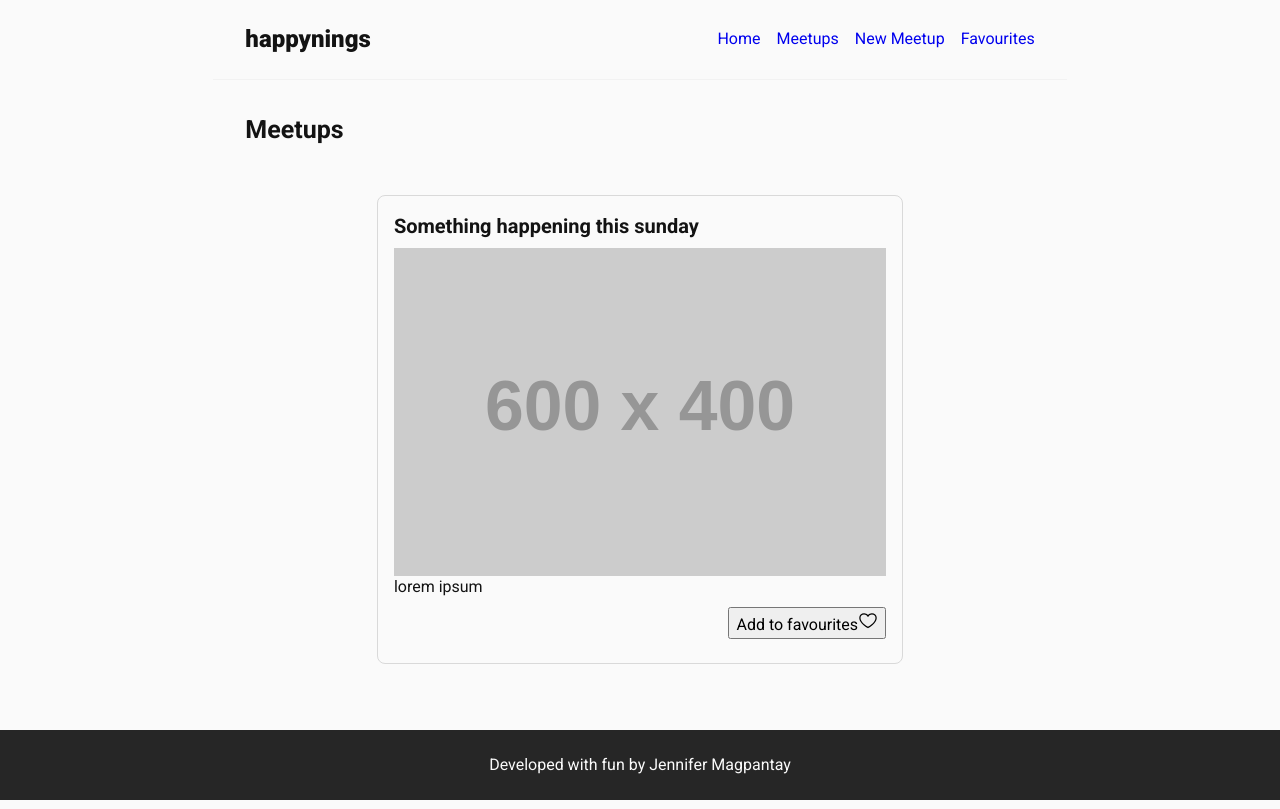
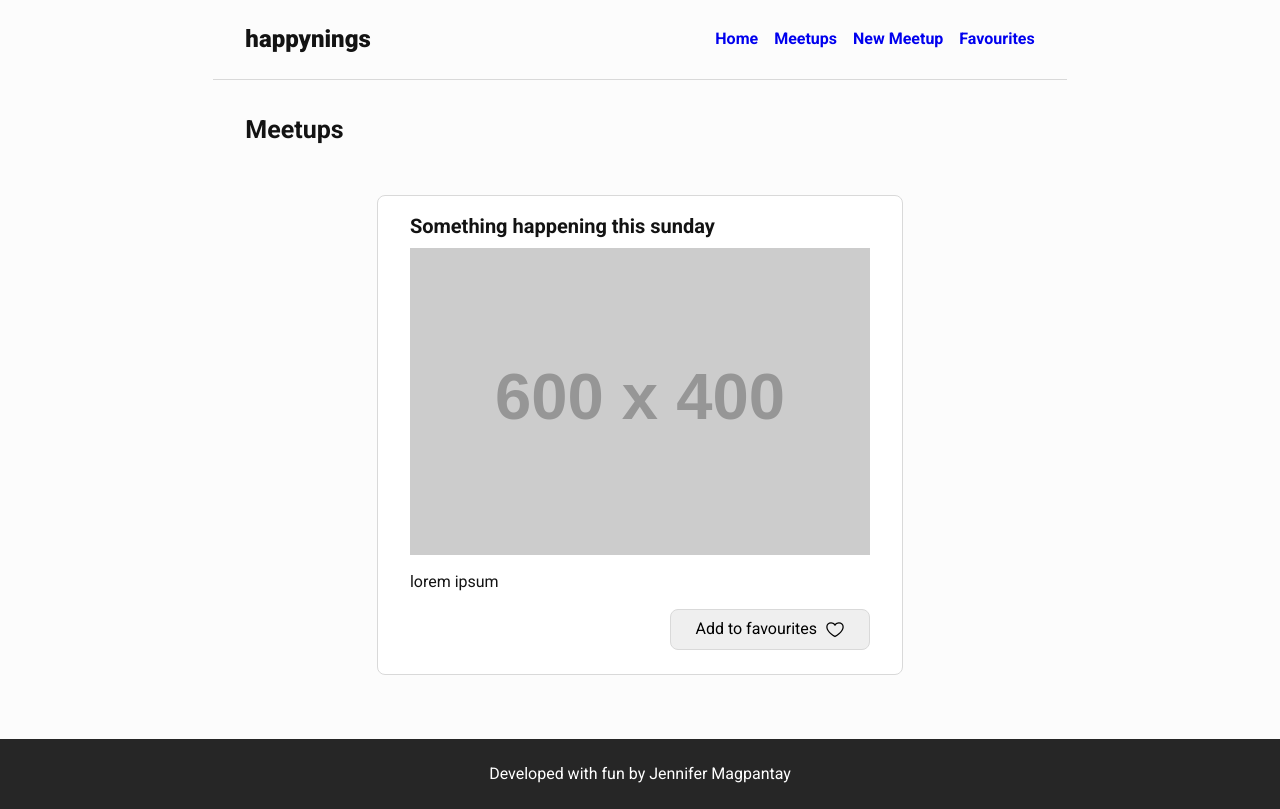
Before and after one commit to jennifer-magpantay/meetup-cra, a React (Create React App) app in the folder project/: page /meetups in a window 1280 px wide. Built offline with nearby package versions, Linux system fonts and the light colour scheme.

Commit message:
update styles

```diff
--- a/project/src/styles/_structure.scss
+++ b/project/src/styles/_structure.scss
@@ -11,7 +11,7 @@ body,
 
 body {
   min-height: 100%;
-  background-color: $white;
+  background-color: $background;
   color: $text;
   font-family: "Roboto", sans-serif;
   font-size: toRem(14);
--- a/project/src/styles/_variables.scss
+++ b/project/src/styles/_variables.scss
@@ -21,12 +21,12 @@ $gray: $gray-500;
 $gray-dark: $gray-1000;
 $gray-lg: $gray-200;
 
-$white: #fafafa;
+$white: #ffffff;
 $black: #0a0301;
 
 $title: $gray-1000;
 $text: #131313;
-$background: $gray-100;
+$background: #fcfcfc;
 
 $error: #e74c3c;
 $success: #2ecc71;
--- a/project/src/styles/components/_header.scss
+++ b/project/src/styles/components/_header.scss
@@ -11,11 +11,9 @@ header {
   justify-content: space-between;
   padding: gap(2);
   margin: 0 auto;
-  background-color: $white;
-  border-bottom: 01px solid $gray-100;
+  border-bottom: 01px solid $gray-200;
 
   @include for-tablet-landscape-up {
-    //padding: gap(2) gap(8);
     max-width: layoutColumn(8);
   }
 }
--- a/project/src/styles/components/_main.scss
+++ b/project/src/styles/components/_main.scss
@@ -10,7 +10,6 @@ main {
   flex-grow: 1;
   padding: gap(4);
   margin: 0 auto;
-  background-color: $white;
 
   @include for-tablet-landscape-up {
     max-width: layoutColumn(8);
--- a/project/src/styles/components/_meetup.scss
+++ b/project/src/styles/components/_meetup.scss
@@ -5,8 +5,9 @@
 
 .meetup {
   width: 100%;
-  padding: gap(2);
+  padding: gap(2) gap(4);
   margin: gap(4) auto;
+  background-color: $white;
   border: 01px solid $gray-200;
   border-radius: $border-radius;
 
@@ -37,21 +38,39 @@
   &--body {
     margin-bottom: gap(1);
 
-    &-desc {
-      overflow: hidden;
-      text-overflow: ellipsis;
-      display: -webkit-box;
-      -webkit-line-clamp: 2;
-      -webkit-box-orient: vertical;
+    &-image {
+      width: 100%;
+      height: 100%;
+      object-fit: cover;
+      margin-bottom: gap(1);
+    }
+
+    &-description {
+      margin: gap(2) 0 gap(1);
+
+      &.preview {
+        overflow: hidden;
+        text-overflow: ellipsis;
+        display: -webkit-box;
+        -webkit-line-clamp: 2;
+        -webkit-box-orient: vertical;
+      }
     }
   }
 
   &--footer {
-    margin-bottom: gap(1);
+    margin: gap(1) 0;
 
-    button {
-      display: block;
+    &-button {
+      display: flex;
+      align-items: center;
+      justify-content: center;
+      gap: gap(1);
+      margin-top: gap(2);
       margin-left: auto;
+      padding: gap(1) gap(3);
+      border-radius: $border-radius;
+      border: 01px solid $gray-200;
     }
   }
 }
--- a/project/src/styles/components/_navigation.scss
+++ b/project/src/styles/components/_navigation.scss
@@ -18,6 +18,7 @@
       gap: gap(2);
 
       &-link {
+        font-weight: bold;
         a {
           padding-bottom: gap(1);
           margin-bottom: gap(1);
@@ -39,6 +40,22 @@
             border-bottom: 02px solid red;
           }
         }
+
+        &.count {
+          &::after {
+            //content: "1";
+            content: attr(data-count);
+            width: 20px;
+            aspect-ratio: 1 / 1;
+            margin-left: gap(0.5);
+            padding: gap(0.5) gap(1);
+            background-color: $gray-200;
+            border-radius: 50px;
+            color: $gray-800;
+            font-size: toRem(12);
+            font-weight: $bold;
+          }
+        }
       }
     }
   }
```
